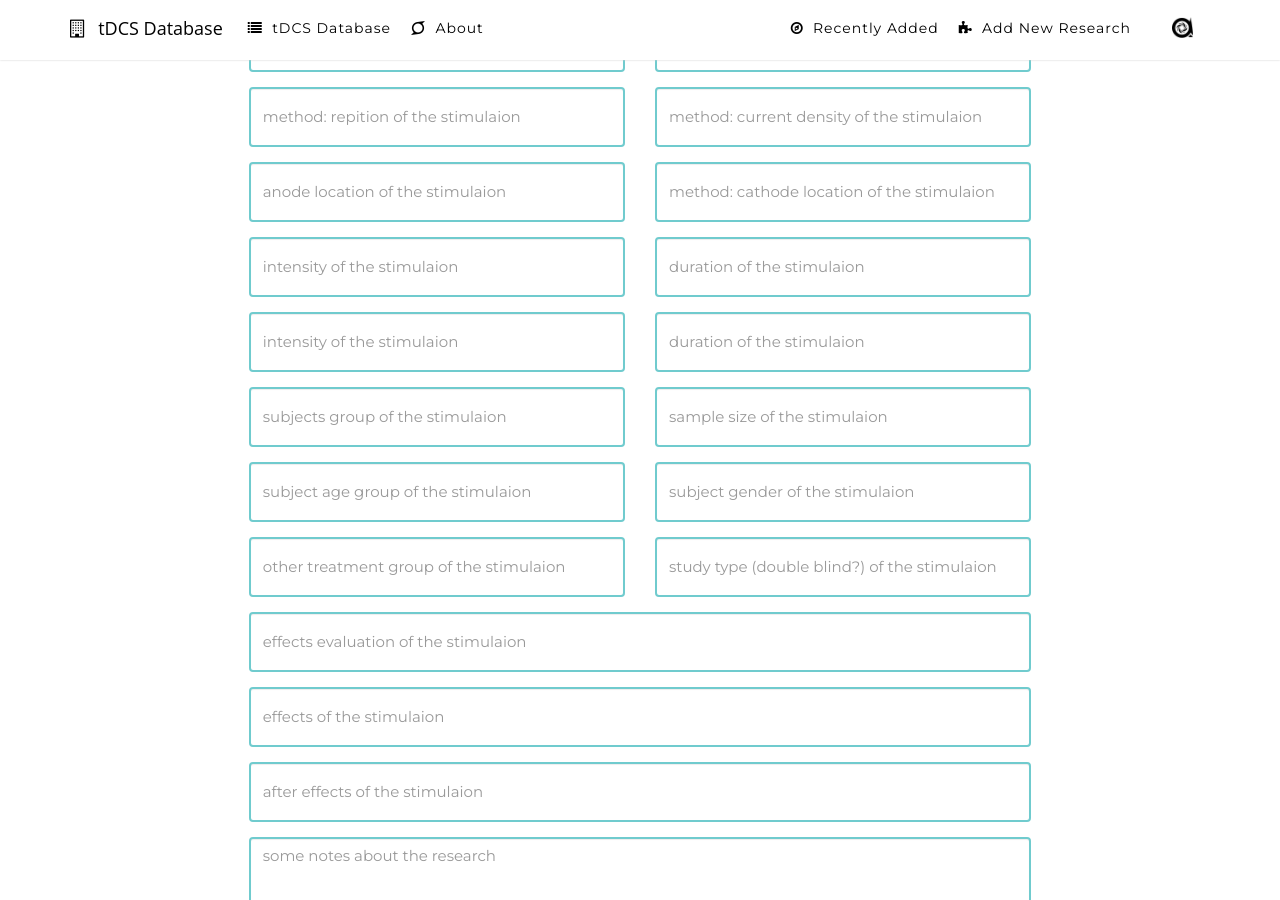
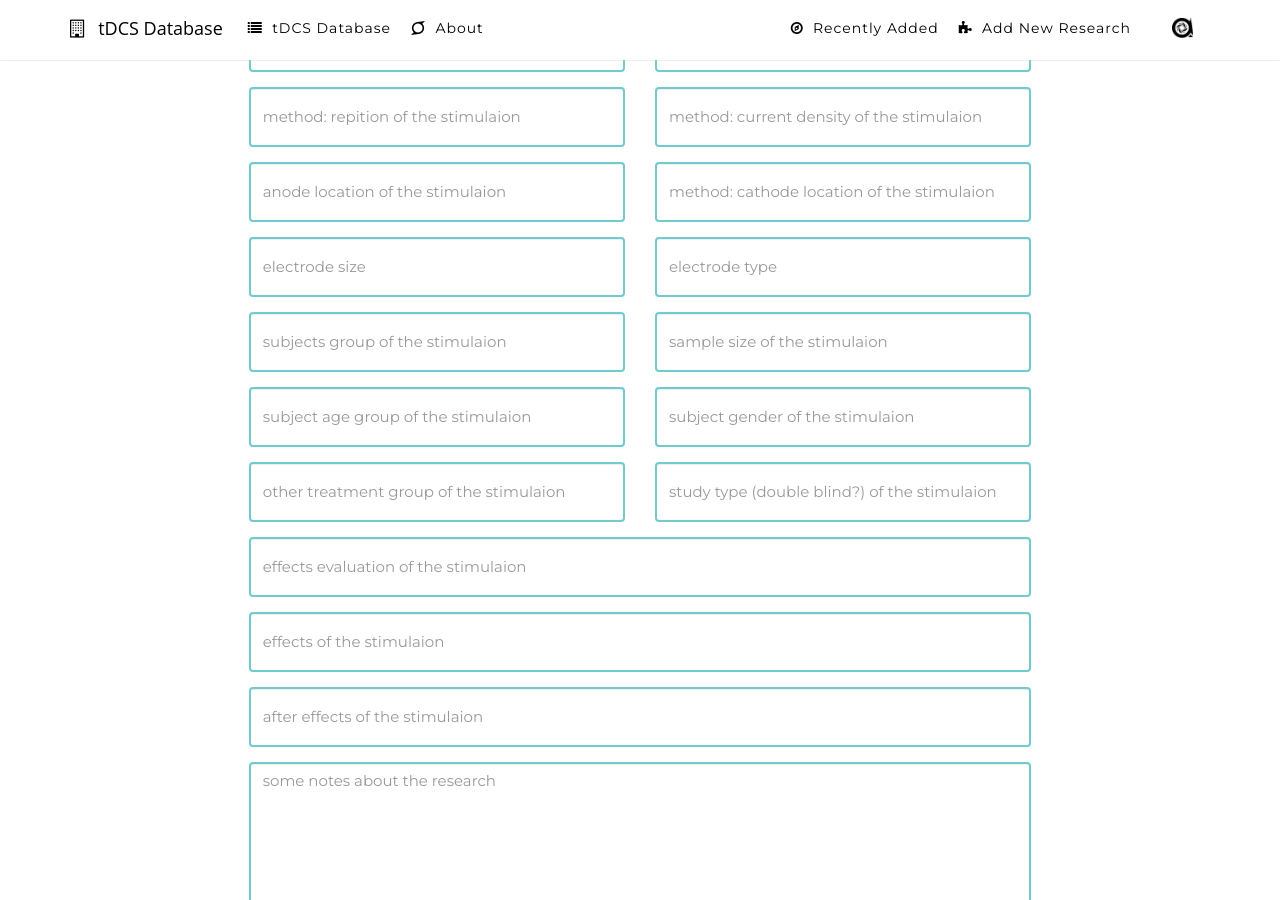
Before and after one commit to tdcs-db/tdcs-db.github.io, a Jekyll site: the page built from index.html, in a window 1280 px wide and 900 px high, scrolled down 2767 px. Built offline with Jekyll 4.4.1, drawn with Linux system fonts in a browser that asks for light colours; nearby versions of some CDN libraries.

Commit message:
fixed duplications of forms

```diff
--- a/_includes/new-research.html
+++ b/_includes/new-research.html
@@ -96,22 +96,11 @@
     <div class="row">
       <fieldset class="form-group col-sm-6">
         <input class="form-control" type="text" id="research-form[method__electrode_size]" name="fields[method__electrode_size]"
-          placeholder="intensity of the stimulaion" required />
+          placeholder="electrode size" required />
       </fieldset>
       <fieldset class="form-group col-sm-6">
         <input class="form-control" type="text" id="research-form[method__electrode_type]" name="fields[method__electrode_type]"
-          placeholder="duration of the stimulaion" required />
-      </fieldset>
-    </div>
-
-    <div class="row">
-      <fieldset class="form-group col-sm-6">
-        <input class="form-control" type="text" id="research-form[method__electrode_size]" name="fields[method__electrode_size]"
-          placeholder="intensity of the stimulaion" required />
-      </fieldset>
-      <fieldset class="form-group col-sm-6">
-        <input class="form-control" type="text" id="research-form[method__electrode_type]" name="fields[method__electrode_type]"
-          placeholder="duration of the stimulaion" required />
+          placeholder="electrode type" required />
       </fieldset>
     </div>
 
```
